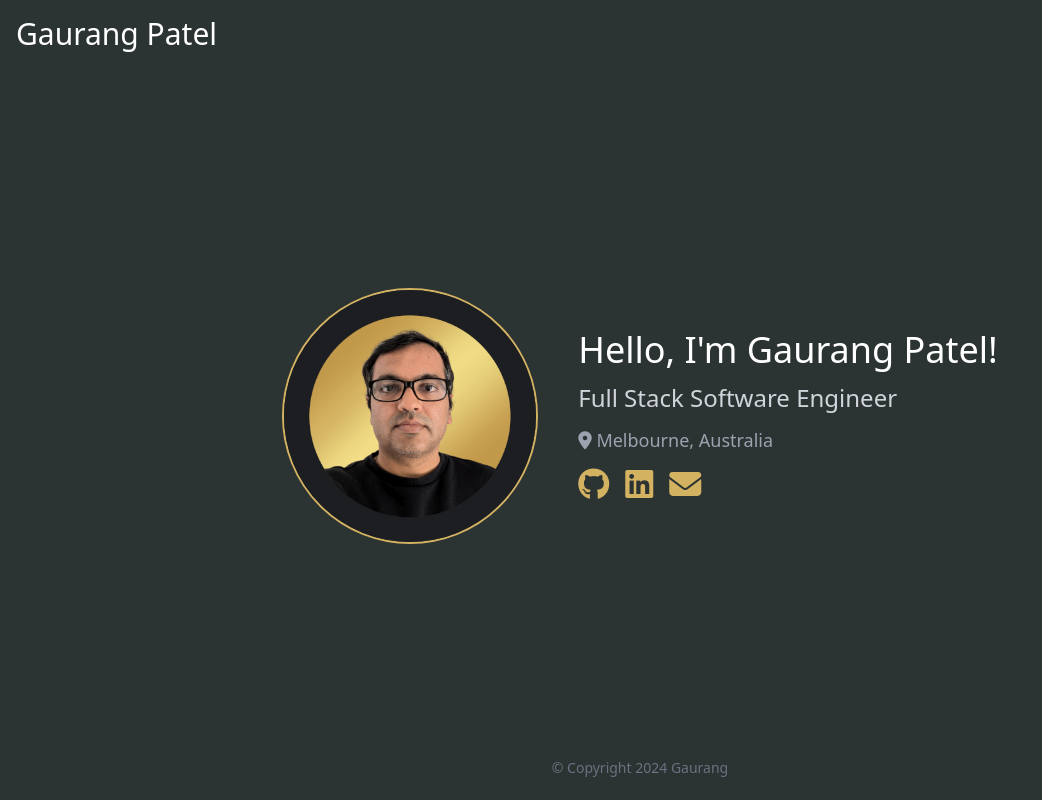
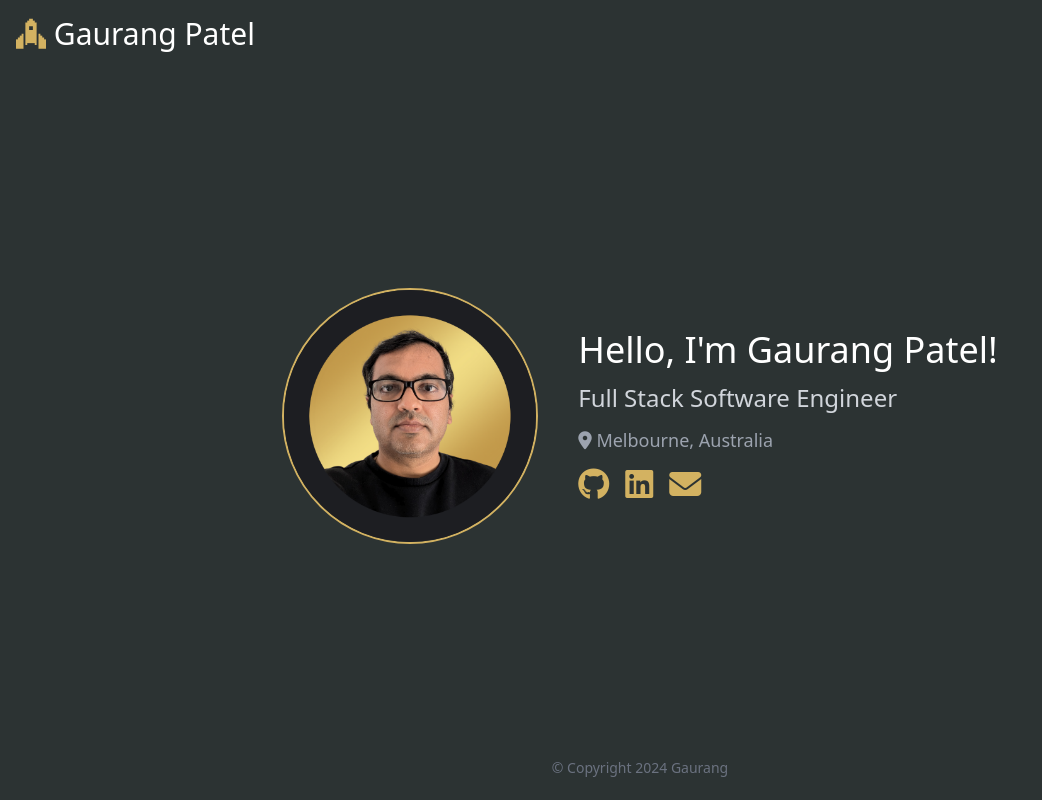
Before and after one commit to meetgaurang/personal-page, a website: page src/index.html in a window 1280 px wide. Shown: the whole page, without its empty margins (0-1042 px from the left). Drawn offline with Linux system fonts and the light colour scheme.

Commit message:
Added rocket icon

```diff
--- a/src/index.html
+++ b/src/index.html
@@ -11,12 +11,19 @@
   <link href="./styles.css" rel="stylesheet" />
   </style>
   <title>Gaurang Patel | Full Stack Software Engineer</title>
+  <script type="text/javascript">
+    // Remove rocket bounce animation after certain time
+    setTimeout(() => {
+      document.getElementById("rocket-icon").classList.remove("fa-bounce");
+    }, 4000);
+  </script>
 </head>
 
 <body class="bg-glowingblack-50 text-white">
   <!-- Header -->
   <div class="p-4 h-[12vh]">
-    <div class="text-3xl">Gaurang Patel</div>
+    <div class="text-3xl"> <i id="rocket-icon" class="fa-brands fa-space-awesome fa-bounce text-golden-50"></i> Gaurang
+      Patel</div>
   </div>
 
   <!-- Body -->
```
